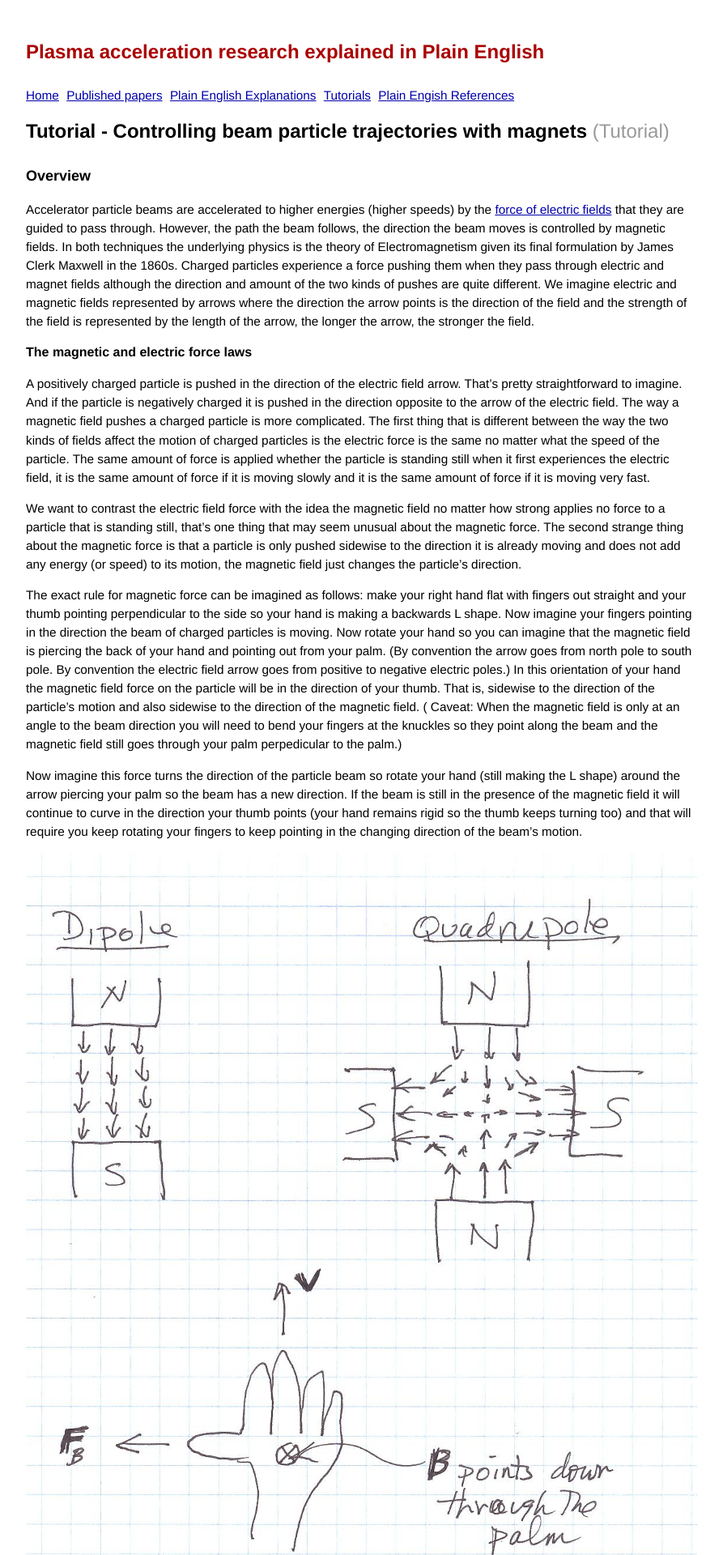
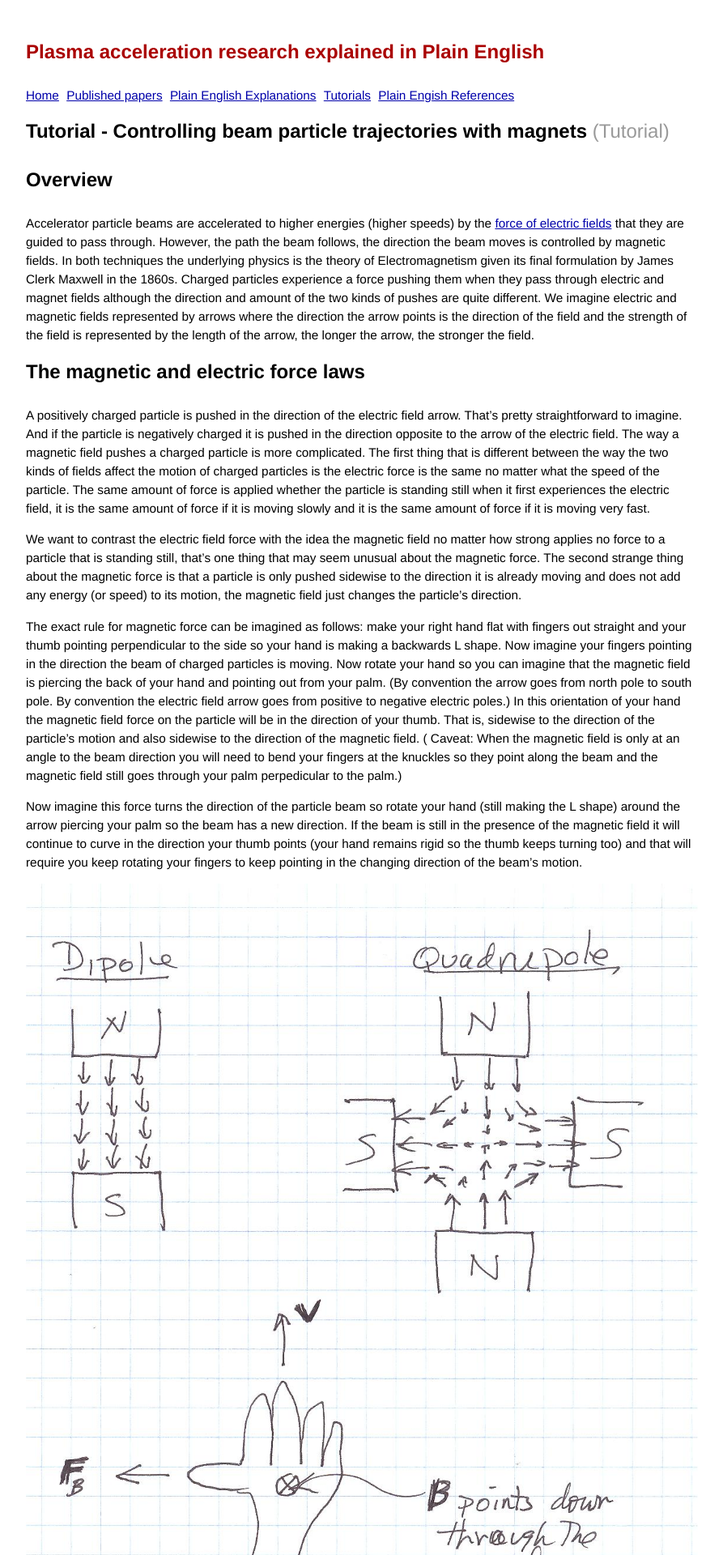
Before and after one commit to grbfacet/facet, a Jekyll site: the page built from beam-control-tutorial.md, in a window 1280 px wide. Shown: the top 1920 px of the page at 81% size, without its empty margins (193-1086 px from the left). Built offline with Jekyll 4.4.1, drawn with Linux system fonts in a browser that asks for light colours.

```diff
--- a/beam-control-tutorial.md
+++ b/beam-control-tutorial.md
@@ -4,13 +4,13 @@ title: Tutorial - Controlling beam particle trajectories with magnets
 pagetype: tutorial
 ---
 
-### Overview
+# Overview
 
 
 Accelerator particle beams are accelerated to higher energies (higher speeds) by the [force of electric fields](/beam-acceleration-tutorial.html#charged-particles-are-accelerated-by-electric-fields)
  that they are guided to pass through. However, the path the beam follows, the direction the beam moves is controlled by magnetic fields. In both techniques the underlying physics is the theory of Electromagnetism given its final formulation by James Clerk Maxwell in the 1860s. Charged particles experience a force pushing them when they pass through electric and magnet fields although the direction and amount of the two kinds of pushes are quite different. We imagine electric and magnetic fields represented by arrows where the direction the arrow points is the direction of the field and the strength of the field is represented by the length of the arrow, the longer the arrow, the stronger the field.
 
-#### The magnetic and electric force laws
+# The magnetic and electric force laws
 
 A positively charged particle is pushed in the direction of the electric field arrow. That’s pretty straightforward to imagine. And if the particle is negatively charged it is pushed in the direction opposite to the arrow of the electric field. The way a magnetic field pushes a charged particle is more complicated. The first thing that is different between the way the two kinds of fields affect the motion of charged particles is the electric force is the same no matter what the speed of the particle. The same amount of force is applied whether the particle is standing still when it first experiences the electric field, it is the same amount of force if it is moving slowly and it is the same amount of force if it is moving very fast.
 
@@ -52,7 +52,7 @@ But wait, have you noticed something is wrong here? If instead of the C line you
 
 It seemed like a good start on shepparding the flock. But what if after the beam passes through the quadrupole it passes through another quadrupole turned 90 degrees to the first one? Now those particles bent outwards will be bent inwards. That’s good, but those originally bent inwards now get bent outwards. That’s not so good. It turns out that the overall effect of having a pair of quadrupoles (called a quadrupole doublet) overall keeps the beam from blowing up and the beam goes through an expanding and contracting motion as it goes through a series of doublets all along the beam path. The net result is that at any point along the Linac accelerator the beam’s bunch diameter varies although its bunch length remains the same. These "focusing-defocusing" magnet tricks are used to bring the beam to a very small diameter (call “the spot size”) just as it enters the plasma accelerator.
 
-#### Accelerator physics
+# Accelerator physics
 
 Accelerator physics is the fascinating field of creating, accelerating and guiding particle beams. We have barely scratched the surface of the subject here. Another interesting topic important to the plasma acceleration research is to ask if there is some way to address another cause of beam blowup, namely, when the electron bunch is created in the first place the electron have thermal motion like any gas. One might wonder if it is possible to “cool” the bunch before accelerating it so there is less tendency for blow up? Indeed, it can be done. A Nobel prize was won for the discovery of a way to cool the protons in a proton beam in the 1980s. The accelerator at SLAC added damping rings as part of the SLC project. We have mentioned elsewhere that the FFTB, where the initial plasma acceleration research was done, was built to learn how to create and control very small spot sized beams and part of accomplishing that goal was the development of the damping rings for the Linac to "cool" the electron bunches to make smaller spot sizes.
 
```
